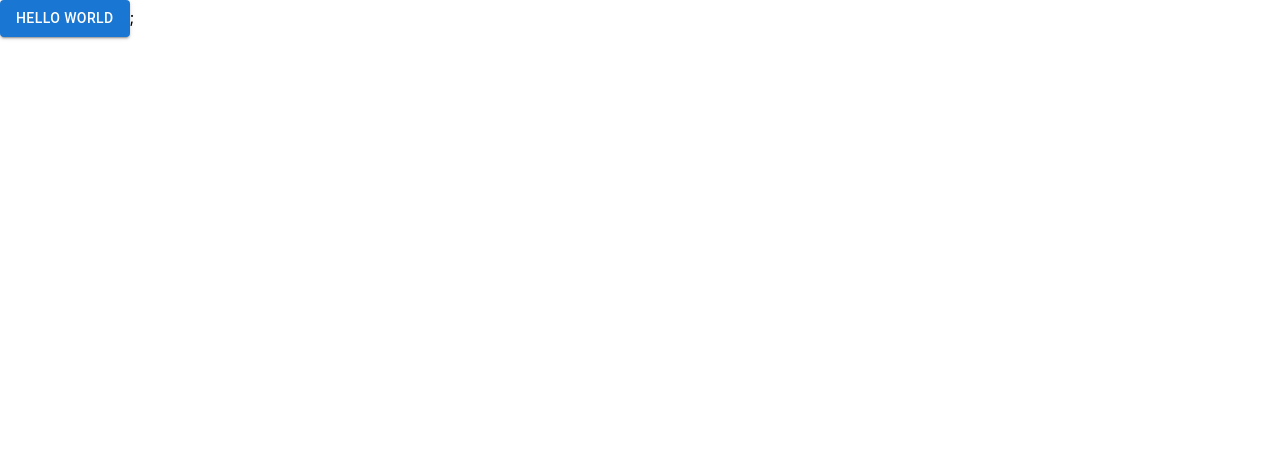
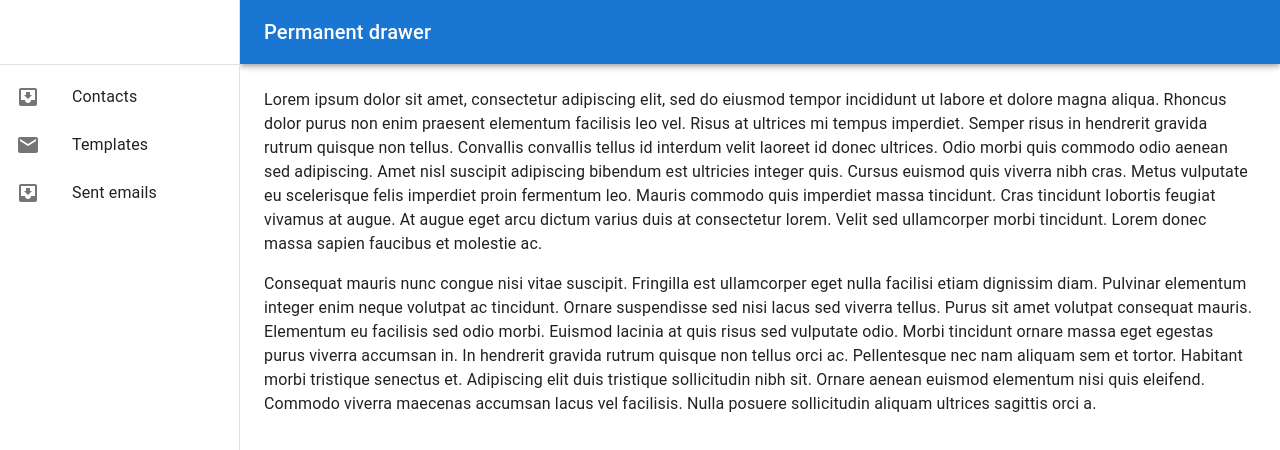
Before and after one commit to g-vega-cl/aiesec-email, a React (Create React App) app: page / in a window 1280 px wide. Shown: the top 450 px of the page. Built offline with nearby package versions, Linux system fonts and the light colour scheme.

Commit message:
Update Home.jsx

```diff
--- a/src/Home/Home.jsx
+++ b/src/Home/Home.jsx
@@ -1,9 +1,96 @@
-import Button from '@mui/material/Button';
+import * as React from 'react';
+import Box from '@mui/material/Box';
+import Drawer from '@mui/material/Drawer';
+import CssBaseline from '@mui/material/CssBaseline';
+import AppBar from '@mui/material/AppBar';
+import Toolbar from '@mui/material/Toolbar';
+import List from '@mui/material/List';
+import Typography from '@mui/material/Typography';
+import Divider from '@mui/material/Divider';
+import ListItem from '@mui/material/ListItem';
+import ListItemButton from '@mui/material/ListItemButton';
+import ListItemIcon from '@mui/material/ListItemIcon';
+import ListItemText from '@mui/material/ListItemText';
+import InboxIcon from '@mui/icons-material/MoveToInbox';
+import MailIcon from '@mui/icons-material/Mail';
+import { Button } from '@mui/material';
 
-const Home = () => {
-  return (<div>
-    <Button variant="contained">Hello World</Button>;
-  </div>)
+const drawerWidth = 240;
+
+export default function PermanentDrawerLeft() {
+  return (
+    <Box sx={{ display: 'flex' }}>
+      <CssBaseline />
+      <AppBar
+        position="fixed"
+        sx={{ width: `calc(100% - ${drawerWidth}px)`, ml: `${drawerWidth}px` }}
+      >
+        <Toolbar>
+          <Typography variant="h6" noWrap component="div">
+            Permanent drawer
+          </Typography>
+        </Toolbar>
+      </AppBar>
+      <Drawer
+        sx={{
+          width: drawerWidth,
+          flexShrink: 0,
+          '& .MuiDrawer-paper': {
+            width: drawerWidth,
+            boxSizing: 'border-box',
+          },
+        }}
+        variant="permanent"
+        anchor="left"
+      >
+        <Toolbar />
+        <Divider />
+        <List>
+          {['Contacts', 'Templates', 'Sent emails'].map((text, index) => (
+            <ListItem key={text} disablePadding>
+              <ListItemButton>
+                <ListItemIcon>
+                  {index % 2 === 0 ? <InboxIcon /> : <MailIcon />}
+                </ListItemIcon>
+                <ListItemText primary={text}/>
+              </ListItemButton>
+            </ListItem>
+          ))}
+        </List>
+      </Drawer>
+      <Box
+        component="main"
+        sx={{ flexGrow: 1, bgcolor: 'background.default', p: 3 }}
+      >
+        <Toolbar />
+        <Typography paragraph>
+          Lorem ipsum dolor sit amet, consectetur adipiscing elit, sed do eiusmod
+          tempor incididunt ut labore et dolore magna aliqua. Rhoncus dolor purus non
+          enim praesent elementum facilisis leo vel. Risus at ultrices mi tempus
+          imperdiet. Semper risus in hendrerit gravida rutrum quisque non tellus.
+          Convallis convallis tellus id interdum velit laoreet id donec ultrices.
+          Odio morbi quis commodo odio aenean sed adipiscing. Amet nisl suscipit
+          adipiscing bibendum est ultricies integer quis. Cursus euismod quis viverra
+          nibh cras. Metus vulputate eu scelerisque felis imperdiet proin fermentum
+          leo. Mauris commodo quis imperdiet massa tincidunt. Cras tincidunt lobortis
+          feugiat vivamus at augue. At augue eget arcu dictum varius duis at
+          consectetur lorem. Velit sed ullamcorper morbi tincidunt. Lorem donec massa
+          sapien faucibus et molestie ac.
+        </Typography>
+        <Typography paragraph>
+          Consequat mauris nunc congue nisi vitae suscipit. Fringilla est ullamcorper
+          eget nulla facilisi etiam dignissim diam. Pulvinar elementum integer enim
+          neque volutpat ac tincidunt. Ornare suspendisse sed nisi lacus sed viverra
+          tellus. Purus sit amet volutpat consequat mauris. Elementum eu facilisis
+          sed odio morbi. Euismod lacinia at quis risus sed vulputate odio. Morbi
+          tincidunt ornare massa eget egestas purus viverra accumsan in. In hendrerit
+          gravida rutrum quisque non tellus orci ac. Pellentesque nec nam aliquam sem
+          et tortor. Habitant morbi tristique senectus et. Adipiscing elit duis
+          tristique sollicitudin nibh sit. Ornare aenean euismod elementum nisi quis
+          eleifend. Commodo viverra maecenas accumsan lacus vel facilisis. Nulla
+          posuere sollicitudin aliquam ultrices sagittis orci a.
+        </Typography>
+      </Box>
+    </Box>
+  );
 }
-
-export default Home;
```
